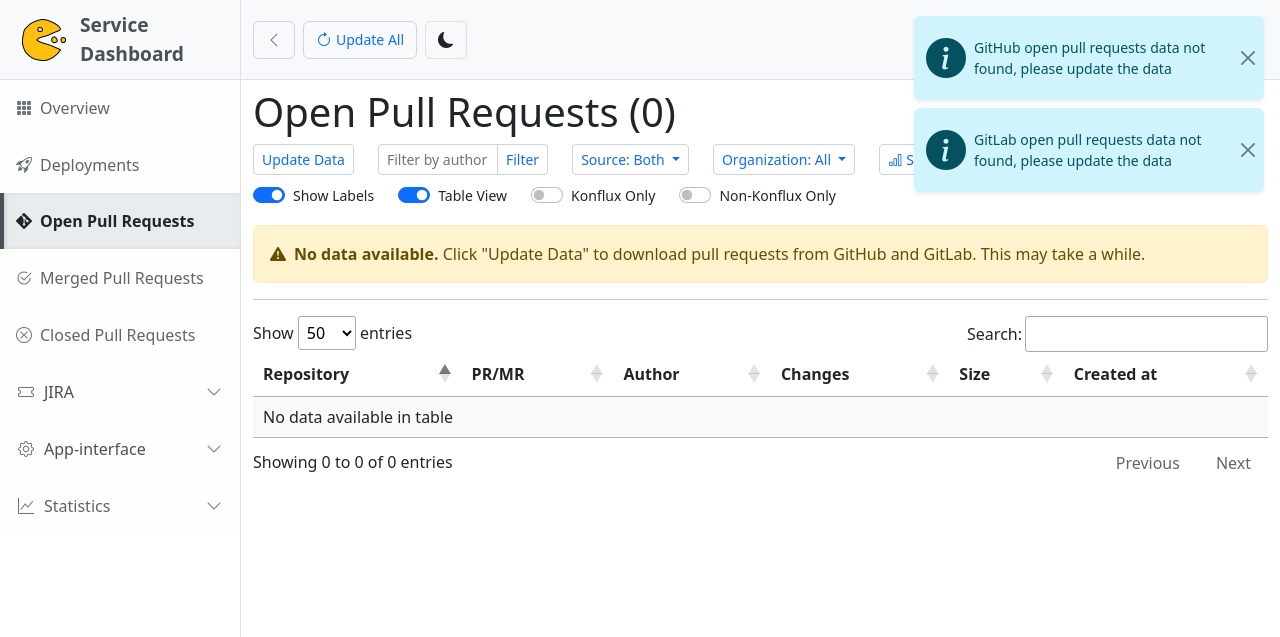
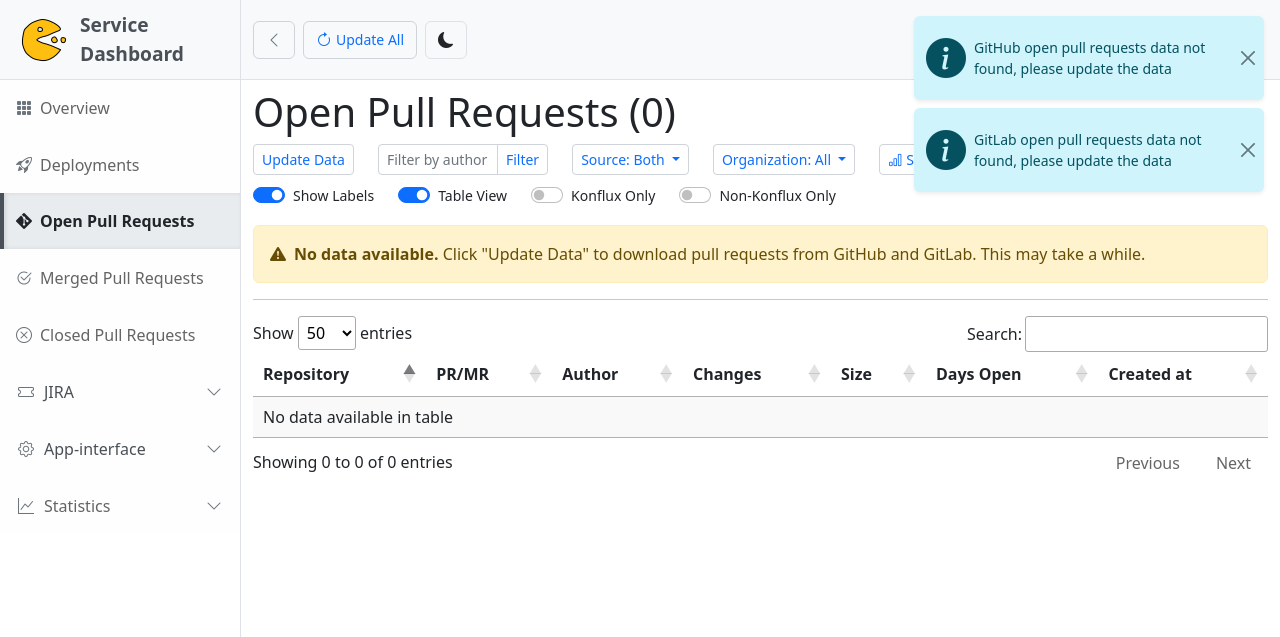
Before and after one commit to petracihalova/service-dashboard, a Flask app: page /pull-requests/open in a window 1280 px wide. Shown: the top 637 px of the page. Run offline with Flask 3, Linux system fonts and the light colour scheme; parts of the project's set-up code (start-up, migrations or seed data) failed here and were passed over; some libraries are stand-ins or nearby versions.

Commit message:
add days_open field to all PRs and MRs

```diff
--- a/app.py
+++ b/app.py
@@ -14,6 +14,7 @@ from blueprints import (
 from utils.helpers import is_older_than_six_months
 from utils.template_filters import (
     calculate_days_between_dates,
+    calculate_days_open_from_iso,
     date_range_from_days,
     days_since,
     format_date_display,
@@ -42,6 +43,7 @@ app.jinja_env.filters["get_language_icon"] = get_language_icon
 app.jinja_env.filters["date_range_from_days"] = date_range_from_days
 app.jinja_env.filters["get_link_icon"] = get_link_icon
 app.jinja_env.filters["calculate_days_between_dates"] = calculate_days_between_dates
+app.jinja_env.filters["calculate_days_open_from_iso"] = calculate_days_open_from_iso
 app.jinja_env.filters["format_date_display"] = format_date_display
 app.jinja_env.filters["to_date"] = to_date
 
--- a/services/gitlab_service.py
+++ b/services/gitlab_service.py
@@ -16,6 +16,7 @@ from blueprints.overview import get_services_links
 from services import github_service
 from utils import (
     PullRequestInfo,
+    calculate_days_open,
     get_repos_info,
     load_json_data,
     save_json_data_and_return,
@@ -1119,6 +1120,9 @@ class GitlabAPI:
                     )
 
                 try:
+                    # Calculate days the MR was open (for merged MRs)
+                    days_open = calculate_days_open(created_at, merged_at)
+
                     mr_info = PullRequestInfo(
                         number=mr.get("iid", 0),
                         draft=mr.get("draft", False),
@@ -1134,6 +1138,7 @@ class GitlabAPI:
                         additions=additions,
                         deletions=deletions,
                         changed_files=changed_files,
+                        days_open=days_open,
                     )
 
                     result[project_name].append(mr_info)
@@ -1241,6 +1246,9 @@ class GitlabAPI:
                     )
 
                 try:
+                    # Calculate days the MR was open (for closed MRs)
+                    days_open = calculate_days_open(created_at, closed_at)
+
                     mr_info = PullRequestInfo(
                         number=mr.get("iid", 0),
                         draft=mr.get("draft", False),
@@ -1256,6 +1264,7 @@ class GitlabAPI:
                         additions=additions,
                         deletions=deletions,
                         changed_files=changed_files,
+                        days_open=days_open,
                     )
 
                     result[project_name].append(mr_info)
@@ -1518,19 +1527,21 @@ class GitlabAPI:
                     logger.info(f"Processed {len(user_mrs)} merged MRs for user {user}")
                     all_mrs.extend(user_mrs)
 
-            logger.info(f"Total processed {len(all_mrs)} merged MRs from app-interface")
-            filtered_mrs = all_mrs  # Already filtered by GraphQL queries
-
-            # Prepare result with timestamp
-            result = {
-                "timestamp": datetime.now(timezone.utc).isoformat(),
-                "data": filtered_mrs,
-            }
-
-            # Save to file and return
-            return save_json_data_and_return(
-                result, config.APP_INTERFACE_MERGED_MR_FILE, PullRequestEncoder
-            )
+                logger.info(
+                    f"Total processed {len(all_mrs)} merged MRs from app-interface"
+                )
+                filtered_mrs = all_mrs  # Already filtered by GraphQL queries
+
+                # Prepare result with timestamp
+                result = {
+                    "timestamp": datetime.now(timezone.utc).isoformat(),
+                    "data": filtered_mrs,
+                }
+
+                # Save to file and return
+                return save_json_data_and_return(
+                    result, config.APP_INTERFACE_MERGED_MR_FILE, PullRequestEncoder
+                )
 
         except Exception as err:
             logger.error(f"App-interface merged MRs GraphQL API request failed: {err}")
@@ -1701,6 +1712,9 @@ class GitlabAPI:
                 )
 
             try:
+                # Calculate days the MR has been open (using current date)
+                days_open = calculate_days_open(created_at, datetime.now())
+
                 mr_info = PullRequestInfo(
                     number=mr.get("iid", 0),
                     draft=mr.get("draft", False),
@@ -1716,6 +1730,7 @@ class GitlabAPI:
                     additions=additions,
                     deletions=deletions,
                     changed_files=changed_files,
+                    days_open=days_open,
                 )
 
                 result.append(mr_info)
@@ -1812,6 +1827,9 @@ class GitlabAPI:
                 )
 
             try:
+                # Calculate days the MR was open (for merged MRs)
+                days_open = calculate_days_open(created_at, merged_at)
+
                 mr_info = PullRequestInfo(
                     number=mr.get("iid", 0),
                     draft=mr.get("draft", False),
@@ -1827,6 +1845,7 @@ class GitlabAPI:
                     additions=additions,
                     deletions=deletions,
                     changed_files=changed_files,
+                    days_open=days_open,
                 )
 
                 result.append(mr_info)
@@ -1933,6 +1952,9 @@ class GitlabAPI:
                 )
 
             try:
+                # Calculate days the MR was open (for closed MRs)
+                days_open = calculate_days_open(created_at, closed_at)
+
                 mr_info = PullRequestInfo(
                     number=mr.get("iid", 0),
                     draft=mr.get("draft", False),
@@ -1948,6 +1970,7 @@ class GitlabAPI:
                     additions=additions,
                     deletions=deletions,
                     changed_files=changed_files,
+                    days_open=days_open,
                 )
 
                 result.append(mr_info)
--- a/static/js/components/datatables/datatable.js
+++ b/static/js/components/datatables/datatable.js
@@ -3,10 +3,14 @@ window.onload = function () {
         order: [[0, 'asc']],
         autoWidth: false,
         columnDefs: [
-
             {
                 targets: "dateTimeRenderColumn",
                 render: DataTable.render.datetime('MMMM Do YYYY')
+            },
+            {
+                targets: [6], // Days Open column (0-based index: Repository=0, PR/MR=1, Author=2, Changes=3, Size=4, Days Open=5, Date=6)
+                type: 'num',
+                className: 'text-center'
             }
         ],
         displayLength: 50,
@@ -15,11 +19,14 @@ window.onload = function () {
             var rows = api.rows({ page: 'current' }).nodes();
             var last = null;
 
+            // Get the actual number of visible columns dynamically
+            var columnCount = api.columns(':visible').count();
+
             api.column(0, { page: 'current' })
                 .data()
                 .each(function (group, i) {
                     if (last !== group) {
-                        rows[i].insertAdjacentHTML('beforebegin', '<tr class="group"><td colspan="6">' +
+                        rows[i].insertAdjacentHTML('beforebegin', '<tr class="group"><td colspan="' + columnCount + '">' +
                             group + '</td></tr>');
                         last = group;
                     }
--- a/templates/pull_requests/open_pr.html
+++ b/templates/pull_requests/open_pr.html
@@ -176,6 +176,7 @@
                     <th>Changes</th>
                     <th style="display: none;">Lines</th>
                     <th>Size</th>
+                    <th>Days Open</th>
                     <th class="dateTimeRenderColumn">Created at</th>
                 </tr>
             </thead>
@@ -249,6 +250,13 @@
                             <span style="display: none;">Unknown</span><i class="bi bi-circle-fill text-secondary" title="Unknown size"></i>
                         {% endif %}
                     </td>
+                    <td class="text-center">
+                        {% if pr.created_at %}
+                            {{ pr.created_at | calculate_days_open_from_iso }}
+                        {% else %}
+                            <small class="text-muted">-</small>
+                        {% endif %}
+                    </td>
                     <td>{{ pr.created_at | format_datetime }}</td>
                 </tr>
                 {% endfor %}
@@ -298,6 +306,10 @@
                 <strong>{{ pr.title }}</strong>
                 ({{ pr.user_login}})
                 from {{ pr.created_at | format_datetime }}
+                {% if pr.created_at %}
+                    {% set days_open = pr.created_at | calculate_days_open_from_iso %}
+                    - open for {{ days_open }} day{{ 's' if days_open != 1 }}
+                {% endif %}
                 {% if pr.additions is not none and pr.deletions is not none %}
                     - <small class="text-success">+{{ pr.additions }}</small> <small class="text-danger">-{{ pr.deletions }}</small>
                     {% set total_changes = pr.additions + pr.deletions %}
--- a/utils/__init__.py
+++ b/utils/__init__.py
@@ -1,4 +1,5 @@
 from .helpers import (
+    calculate_days_open,
     get_repos_info,
     is_older_than_six_months,
     load_json_data,
@@ -9,6 +10,7 @@ from .model import PullRequestInfo
 from .template_filters import format_datetime
 
 __all__ = [
+    "calculate_days_open",
     "get_repos_info",
     "load_json_data",
     "save_json_data_and_return",
--- a/utils/json_utils.py
+++ b/utils/json_utils.py
@@ -38,5 +38,6 @@ class PullRequestEncoder(json.JSONEncoder):
                 "additions": obj.additions,
                 "deletions": obj.deletions,
                 "changed_files": obj.changed_files,
+                "days_open": obj.days_open,
             }
         return super().default(obj)
--- a/utils/model.py
+++ b/utils/model.py
@@ -19,3 +19,4 @@ class PullRequestInfo:
     additions: Optional[int] = None
     deletions: Optional[int] = None
     changed_files: Optional[int] = None
+    days_open: Optional[int] = None
```
Also changed, not shown: services/github_service.py (+17 -0 lines), templates/pull_requests/app_interface_closed.html (+11 -0 lines), templates/pull_requests/app_interface_merged.html (+11 -0 lines), templates/pull_requests/app_interface_open.html (+12 -0 lines), templates/pull_requests/closed_pr.html (+11 -0 lines), templates/pull_requests/merged_pr.html (+11 -0 lines), utils/helpers.py (+35 -0 lines), utils/template_filters.py (+31 -0 lines).
